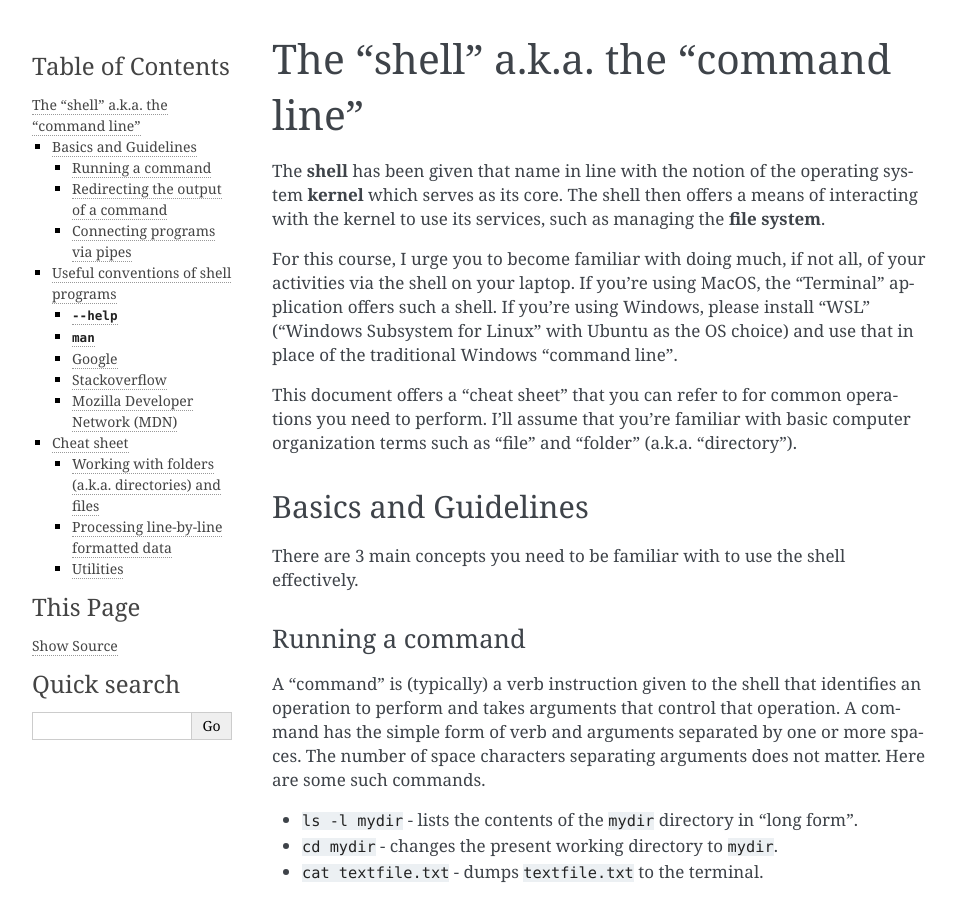
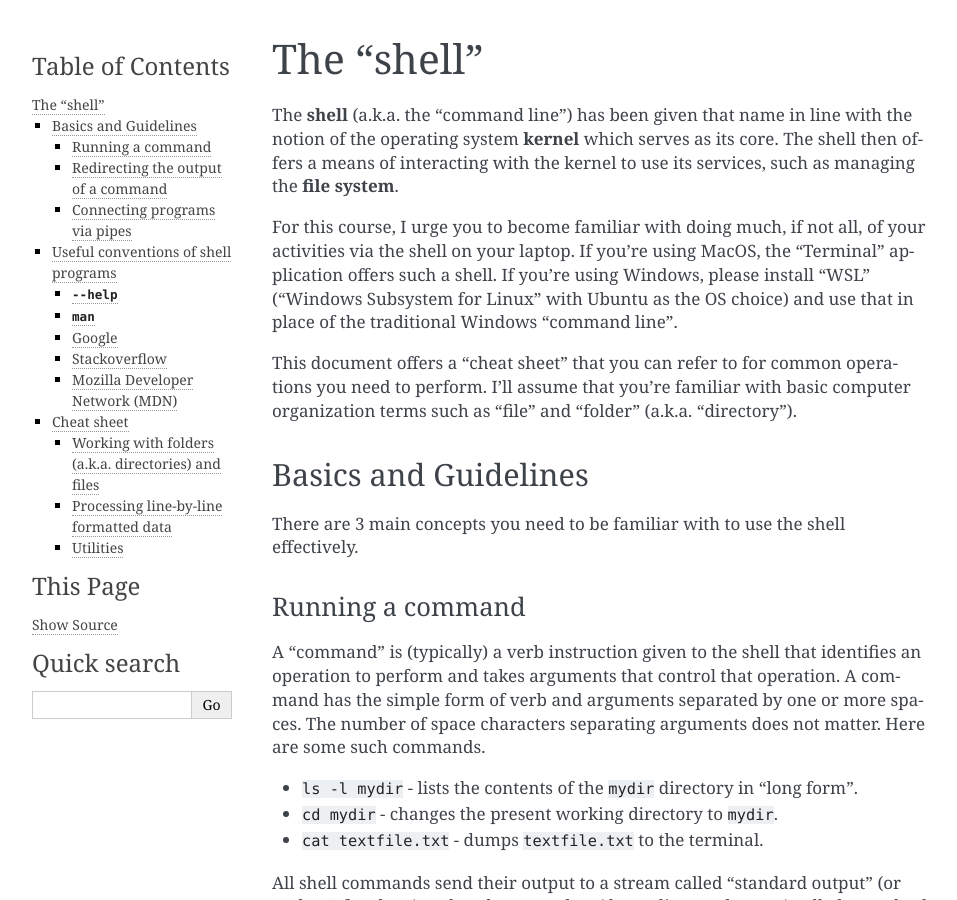
Before and after one commit to kreauniv/comp350, a Sphinx documentation site: the page built from source/shell.rst, in a window 1280 px wide and 900 px high. Shown: the whole window, without its empty margins (148-1105 px from the left). Built offline with Sphinx 7.4.7, drawn with Linux system fonts in a browser that asks for light colours.

Commit message:
Shortened header

```diff
--- a/source/shell.rst
+++ b/source/shell.rst
@@ -1,10 +1,10 @@
-The "shell" a.k.a. the "command line"
-=====================================
+The "shell"
+===========
 
-The **shell** has been given that name in line with the notion of the operating
-system **kernel** which serves as its core. The shell then offers a means of
-interacting with the kernel to use its services, such as managing the **file
-system**.
+The **shell** (a.k.a. the "command line") has been given that name in line with
+the notion of the operating system **kernel** which serves as its core. The
+shell then offers a means of interacting with the kernel to use its services,
+such as managing the **file system**.
 
 For this course, I urge you to become familiar with doing much, if not all, of
 your activities via the shell on your laptop. If you're using MacOS, the
```
